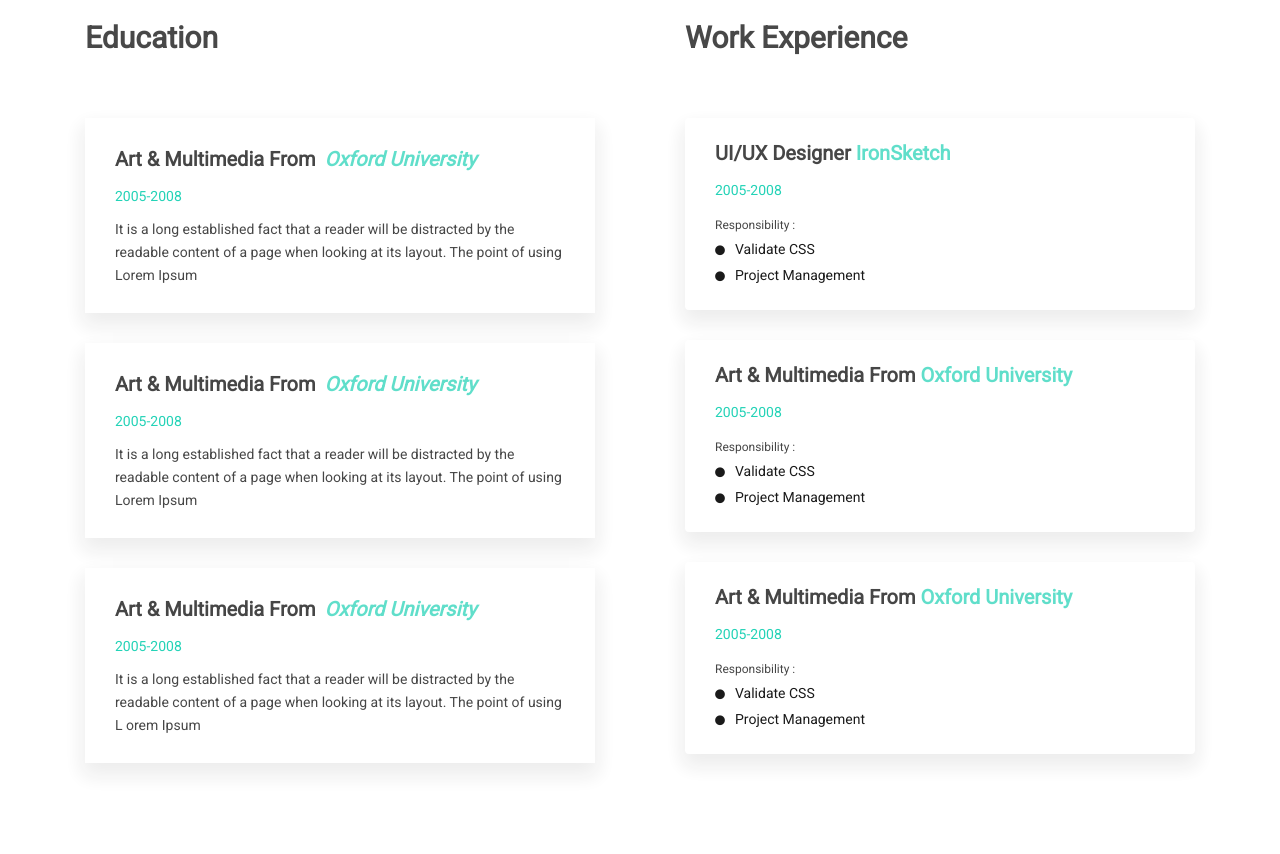
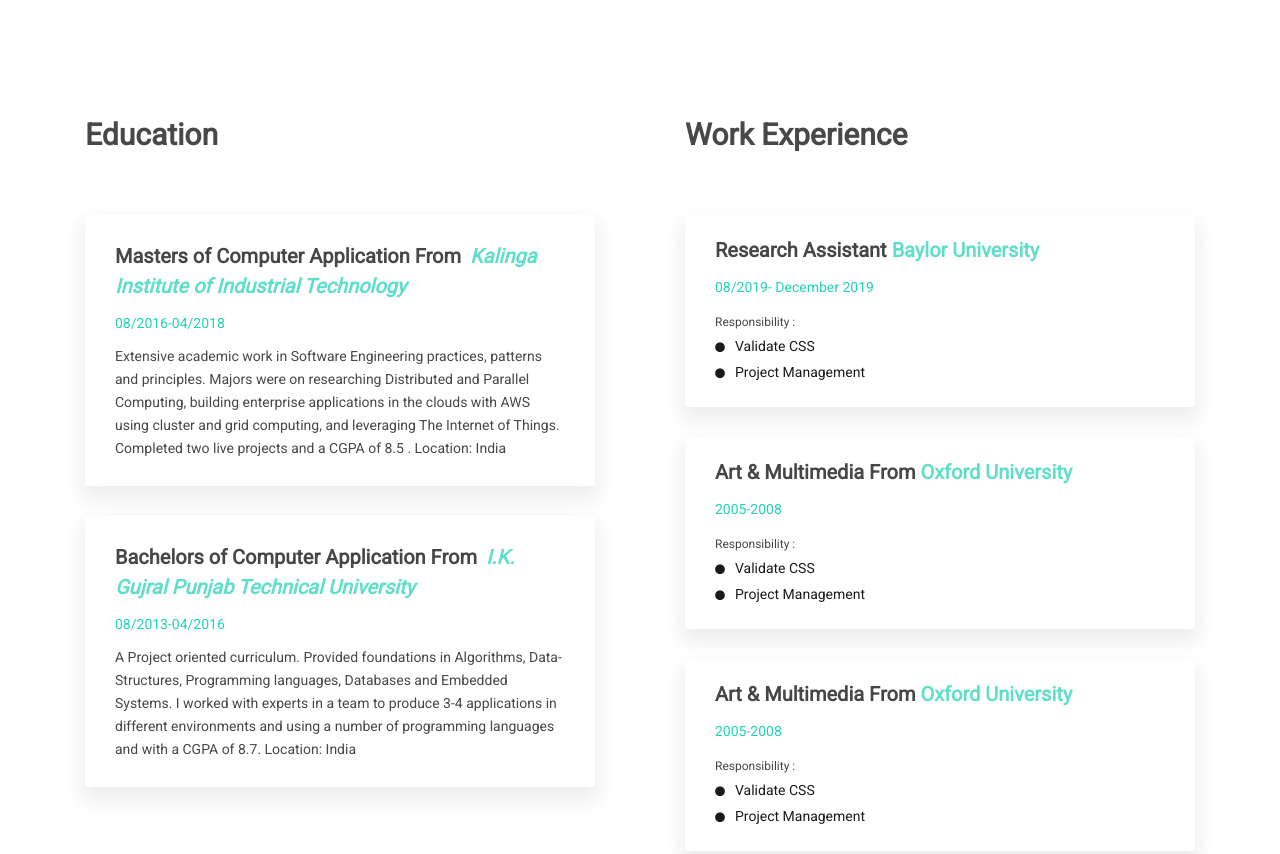
Before and after one commit to clintonyeb/yeboah, a plain HTML site: page index.html in a window 1280 px wide. Shown: the part 2660-3514 px from the top of the page. Drawn offline with Linux system fonts and the light colour scheme; some packages are replaced by stand-ins of ours.

Commit message:
More  content

```diff
--- a/index.html
+++ b/index.html
@@ -198,7 +198,7 @@
         <div class="col-sm-4">
           <div class="mh-service-item shadow-1 dark-bg wow fadeInUp" data-wow-duration="0.8s" data-wow-delay="0.3s">
             <i class="fa fa-bullseye purple-color"></i>
-            <h3>UI Design</h3>
+            <h3>FrontEnd Development</h3>
             <p>
               Lorem ipsum dolor sit amet, consectetuer adipiscing elit,
               sed diam nonummy nibh euismod tincidunt ut laoreet dolore
@@ -209,7 +209,7 @@
         <div class="col-sm-4">
           <div class="mh-service-item shadow-1 dark-bg wow fadeInUp" data-wow-duration="0.8s" data-wow-delay="0.5s">
             <i class="fa fa-code iron-color"></i>
-            <h3>Web Development</h3>
+            <h3>BackEnd Development</h3>
             <p>
               Lorem ipsum dolor sit amet, consectetuer adipiscing elit,
               sed diam nonummy nibh euismod tincidunt ut laoreet dolore
@@ -220,7 +220,7 @@
         <div class="col-sm-4">
           <div class="mh-service-item shadow-1 dark-bg wow fadeInUp" data-wow-duration="0.8s" data-wow-delay="0.7s">
             <i class="fa fa-object-ungroup sky-color"></i>
-            <h3>App Development</h3>
+            <h3>AWS Services</h3>
             <p>
               Lorem ipsum dolor sit amet, consectetuer adipiscing elit,
               sed diam nonummy nibh euismod tincidunt ut laoreet dolore
@@ -241,7 +241,7 @@
     <div class="container">
       <div class="row section-separator">
         <div class="section-title text-center col-sm-12">
-          <!--<h2>Skills</h2>-->
+          <h2>Skills</h2>
         </div>
         <div class="col-sm-12 col-md-6">
           <div class="mh-skills-inner">
@@ -349,24 +349,23 @@
               <div class="mh-education-deatils">
                 <!-- Education Institutes-->
                 <div class="mh-education-item dark-bg wow fadeInUp" data-wow-duration="0.8s" data-wow-delay="0.3s">
-                  <h4>Art & Multimedia From <a href="#">Oxford University</a></h4>
-                  <div class="mh-eduyear">2005-2008</div>
-                  <p>It is a long established fact that a reader will be distracted by the readable content of a
-                    page when looking at its layout. The point of using  Lorem Ipsum </p>
+                  <h4>Masters of Computer Application From <a href="http://kiit.ac.in">Kalinga Institute of Industrial Technology</a></h4>
+                  <div class="mh-eduyear">08/2016-04/2018</div>
+                  <p>Extensive academic work in Software Engineering practices, patterns
+                    and principles. Majors were on researching Distributed and Parallel
+                    Computing, building enterprise applications in the clouds with AWS
+                    using cluster and grid computing, and leveraging The Internet of Things.
+                    Completed two live projects and a CGPA of 8.5 . Location: India</p>
                 </div>
                 <!-- Education Institutes-->
                 <div class="mh-education-item dark-bg wow fadeInUp" data-wow-duration="0.8s" data-wow-delay="0.5s">
-                  <h4>Art & Multimedia From <a href="#">Oxford University</a></h4>
-                  <div class="mh-eduyear">2005-2008</div>
-                  <p>It is a long established fact that a reader will be distracted by the readable content of a
-                    page when looking at its layout. The point of using  Lorem Ipsum </p>
-                </div>
-                <!-- Education Institutes-->
-                <div class="mh-education-item dark-bg wow fadeInUp" data-wow-duration="0.8s" data-wow-delay="0.6s">
-                  <h4>Art & Multimedia From <a href="#">Oxford University</a></h4>
-                  <div class="mh-eduyear">2005-2008</div>
-                  <p>It is a long established fact that a reader will be distracted by the readable content of a
-                    page when looking at its layout. The point of using L orem Ipsum </p>
+                  <h4>Bachelors of Computer Application From <a href="https://www.ptu.ac.in">I.K. Gujral Punjab Technical University</a></h4>
+                  <div class="mh-eduyear">08/2013-04/2016</div>
+                  <p>A Project oriented curriculum. Provided foundations in Algorithms,
+                    Data-Structures, Programming languages, Databases and Embedded
+                    Systems. I worked with experts in a team to produce 3-4 applications
+                    in different environments and using a number of programming
+                    languages and with a CGPA of 8.7. Location: India</p>
                 </div>
               </div>
             </div>
@@ -377,8 +376,8 @@
               <div class="mh-experience-deatils">
                 <!-- Education Institutes-->
                 <div class="mh-work-item dark-bg wow fadeInUp" data-wow-duration="0.8s" data-wow-delay="0.4s">
-                  <h4>UI/UX Designer <a href="#">IronSketch</a></h4>
-                  <div class="mh-eduyear">2005-2008</div>
+                  <h4>Research Assistant <a href="#">Baylor University</a></h4>
+                  <div class="mh-eduyear">08/2019- December 2019</div>
                   <span>Responsibility :</span>
                   <ul class="work-responsibility">
                     <li><i class="fa fa-circle"></i>Validate CSS</li>
```
